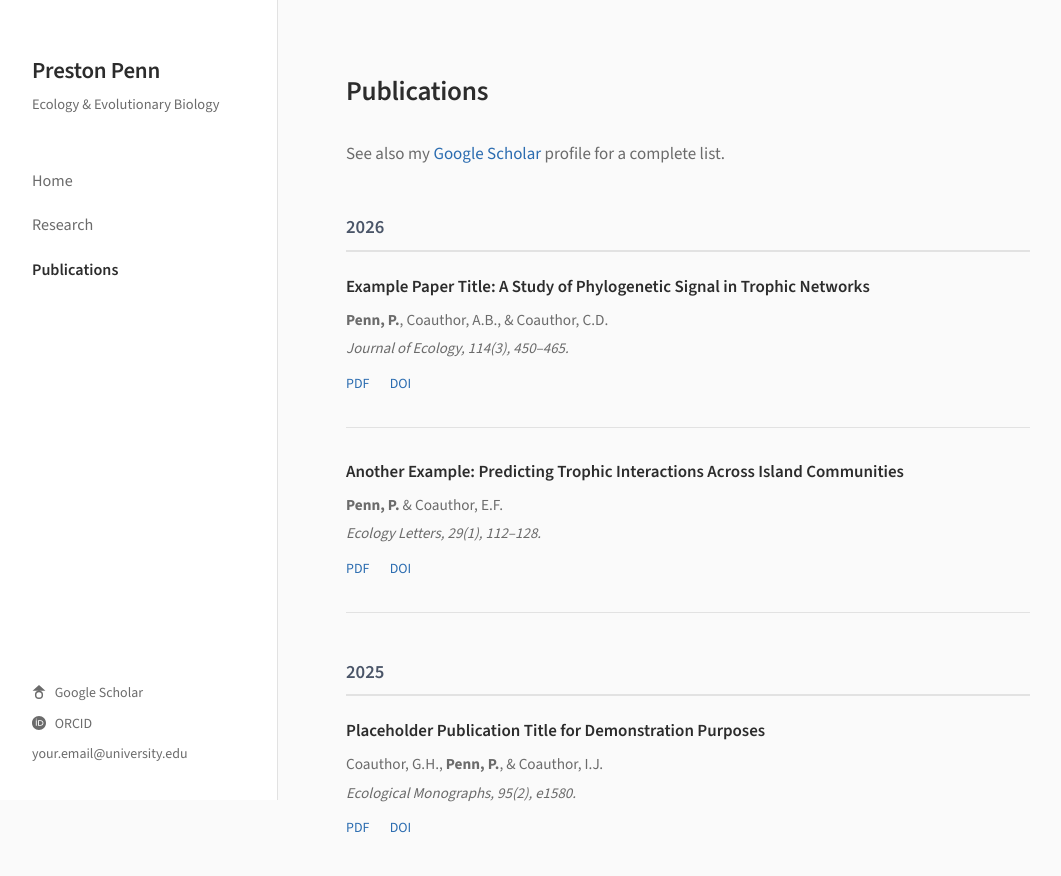
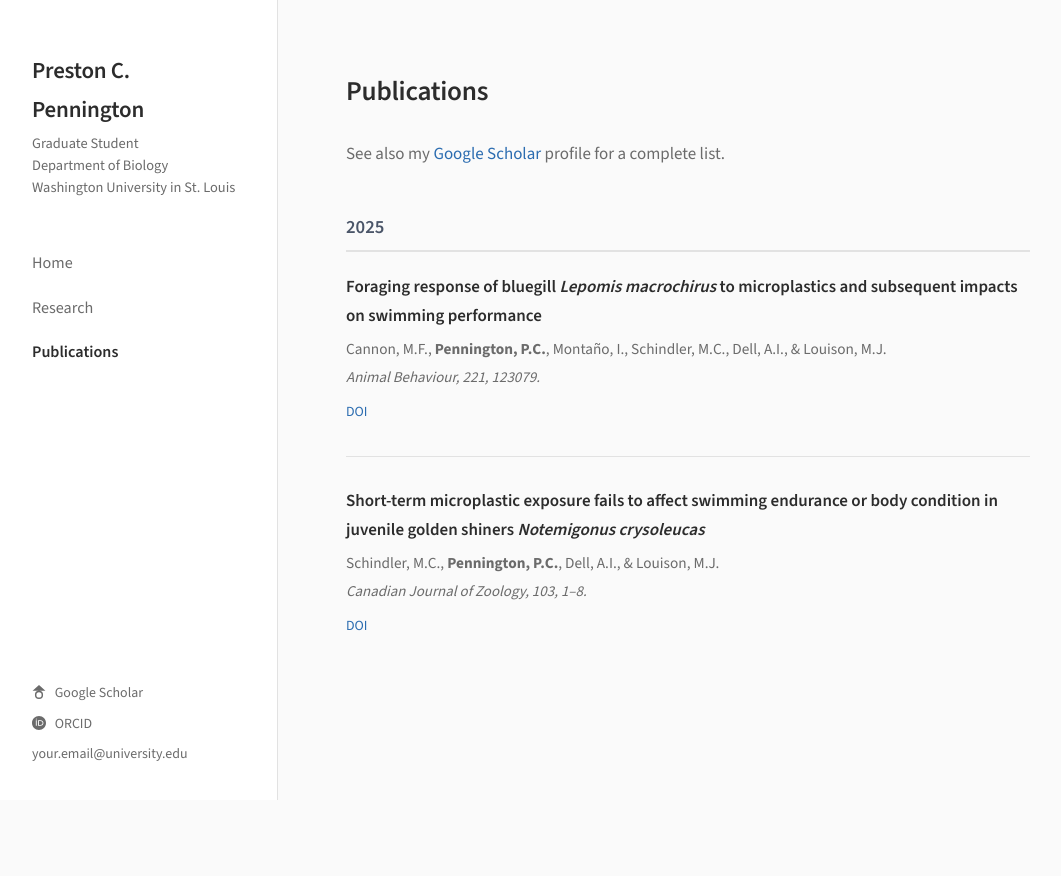
Before and after one commit to prestonpenn12/prestonpenn12.github.io, a plain HTML site: page publications.html in a window 1280 px wide. Shown: the whole page, without its empty margins (2-1063 px from the left). After the commit the page ends 802 px from the top, so only its background shows below. Drawn offline with nearby package versions, Linux system fonts and the light colour scheme.

Commit message:
Update with real name, education, publications, and profile links

```diff
--- a/publications.html
+++ b/publications.html
@@ -3,7 +3,7 @@
 <head>
   <meta charset="UTF-8">
   <meta name="viewport" content="width=device-width, initial-scale=1.0">
-  <title>Publications — Preston Penn</title>
+  <title>Publications — Preston C. Pennington</title>
   <link rel="preconnect" href="https://fonts.googleapis.com">
   <link href="https://fonts.googleapis.com/css2?family=Source+Sans+3:wght@300;400;600;700&display=swap" rel="stylesheet">
   <link rel="stylesheet" href="css/style.css">
@@ -14,8 +14,8 @@
 
   <aside class="sidebar">
     <div class="sidebar-top">
-      <h1>Preston Penn</h1>
-      <p class="subtitle">Ecology &amp; Evolutionary Biology</p>
+      <h1>Preston C. Pennington</h1>
+      <p class="subtitle">Graduate Student<br>Department of Biology<br>Washington University in St. Louis</p>
       <nav>
         <a href="index.html">Home</a>
         <a href="research.html">Research</a>
@@ -23,11 +23,11 @@
       </nav>
     </div>
     <div class="sidebar-bottom">
-      <a href="https://scholar.google.com/" target="_blank" rel="noopener">
+      <a href="https://scholar.google.com/citations?user=S984SaUAAAAJ&hl=en&oi=ao" target="_blank" rel="noopener">
         <svg xmlns="http://www.w3.org/2000/svg" viewBox="0 0 24 24"><path d="M12 24a7 7 0 1 1 0-14 7 7 0 0 1 0 14Zm0-2.5a4.5 4.5 0 1 0 0-9 4.5 4.5 0 0 0 0 9ZM1 10l11-10 11 10H1Z"/></svg>
         Google Scholar
       </a>
-      <a href="https://orcid.org/" target="_blank" rel="noopener">
+      <a href="https://orcid.org/0000-0001-6155-3248" target="_blank" rel="noopener">
         <svg xmlns="http://www.w3.org/2000/svg" viewBox="0 0 24 24"><path d="M12 0C5.372 0 0 5.372 0 12s5.372 12 12 12 12-5.372 12-12S18.628 0 12 0ZM7.369 4.378a.87.87 0 1 1 0 1.74.87.87 0 0 1 0-1.74ZM6.61 7.23h1.518v9.54H6.61V7.23Zm3.708 0h4.104c3.756 0 5.16 2.484 5.16 4.77 0 2.634-1.842 4.77-5.16 4.77H10.318V7.23Zm1.518 1.356v6.828h2.586c2.724 0 3.642-1.704 3.642-3.414 0-1.578-.828-3.414-3.642-3.414h-2.586Z"/></svg>
         ORCID
       </a>
@@ -39,40 +39,26 @@
     <h2>Publications</h2>
 
     <p style="color: var(--color-text-light); margin-bottom: 2rem;">
-      See also my <a href="https://scholar.google.com/" target="_blank" rel="noopener">Google Scholar</a> profile for a complete list.
+      See also my <a href="https://scholar.google.com/citations?user=S984SaUAAAAJ&hl=en&oi=ao" target="_blank" rel="noopener">Google Scholar</a> profile for a complete list.
     </p>
 
-    <div class="year-heading">2026</div>
+    <div class="year-heading">2025</div>
 
     <div class="publication">
-      <div class="title">Example Paper Title: A Study of Phylogenetic Signal in Trophic Networks</div>
-      <div class="authors"><strong>Penn, P.</strong>, Coauthor, A.B., &amp; Coauthor, C.D.</div>
-      <div class="journal">Journal of Ecology, 114(3), 450–465.</div>
+      <div class="title">Foraging response of bluegill <em>Lepomis macrochirus</em> to microplastics and subsequent impacts on swimming performance</div>
+      <div class="authors">Cannon, M.F., <strong>Pennington, P.C.</strong>, Montaño, I., Schindler, M.C., Dell, A.I., &amp; Louison, M.J.</div>
+      <div class="journal">Animal Behaviour, 221, 123079.</div>
       <div class="links">
-        <a href="#">PDF</a>
-        <a href="#">DOI</a>
+        <a href="https://doi.org/10.1016/j.anbehav.2025.123079" target="_blank" rel="noopener">DOI</a>
       </div>
     </div>
 
     <div class="publication">
-      <div class="title">Another Example: Predicting Trophic Interactions Across Island Communities</div>
-      <div class="authors"><strong>Penn, P.</strong> &amp; Coauthor, E.F.</div>
-      <div class="journal">Ecology Letters, 29(1), 112–128.</div>
+      <div class="title">Short-term microplastic exposure fails to affect swimming endurance or body condition in juvenile golden shiners <em>Notemigonus crysoleucas</em></div>
+      <div class="authors">Schindler, M.C., <strong>Pennington, P.C.</strong>, Dell, A.I., &amp; Louison, M.J.</div>
+      <div class="journal">Canadian Journal of Zoology, 103, 1–8.</div>
       <div class="links">
-        <a href="#">PDF</a>
-        <a href="#">DOI</a>
-      </div>
-    </div>
-
-    <div class="year-heading">2025</div>
-
-    <div class="publication">
-      <div class="title">Placeholder Publication Title for Demonstration Purposes</div>
-      <div class="authors">Coauthor, G.H., <strong>Penn, P.</strong>, &amp; Coauthor, I.J.</div>
-      <div class="journal">Ecological Monographs, 95(2), e1580.</div>
-      <div class="links">
-        <a href="#">PDF</a>
-        <a href="#">DOI</a>
+        <a href="https://doi.org/10.1139/cjz-2024-0098" target="_blank" rel="noopener">DOI</a>
       </div>
     </div>
   </main>
```
Also changed, not shown: index.html (+12 -17 lines), research.html (+5 -5 lines).
